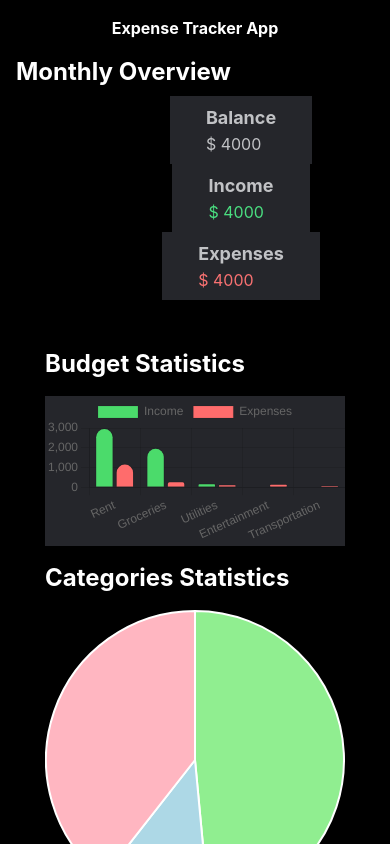
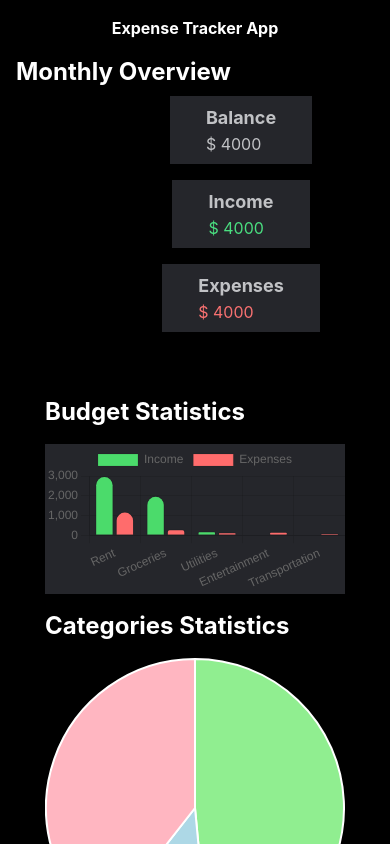
Before and after one commit to gloriabee/react-money-tracker, a React (Create React App) app: page / in a window 390 px wide. Shown: the top 844 px of the page. Built offline with nearby package versions, Linux system fonts and the light colour scheme.

Commit message:
responsive design fixing 2

```diff
--- a/src/components/Overview.js
+++ b/src/components/Overview.js
@@ -6,19 +6,19 @@ export default function Overview() {
      <h1 className="text-2xl font-bold mb-2 text-white">Monthly Overview</h1>
      <div className="flex flex-col md:flex-row justify-between items-center">
       {/* Balance */}
-      <div className="bg-cardBg text-cardText py-2 px-9">
+      <div className="bg-cardBg text-cardText py-2 px-9 mb-4 md:mb-0 md:mr-4">
         <h3 className="text-lg font-bold ">Balance</h3>
         <p>$ 4000</p>
       </div>
 
       {/* Income */}
-      <div className="bg-cardBg text-cardText py-2 px-9">
+      <div className="bg-cardBg text-cardText py-2 px-9 mb-4 md:mb-0 md:mr-4">
             <h3 className="text-lg font-bold ">Income</h3>
             <p className='text-green-400'>$ 4000</p>
       </div>
 
       {/* Expenses */}
-      <div className="bg-cardBg text-cardText py-2 px-9">
+      <div className="bg-cardBg text-cardText py-2 px-9 mb-4 md:mb-0 md:mr-4">
             <h3 className="text-lg font-bold ">Expenses</h3>
             <p className='text-red-400'>$ 4000</p>
       </div>
```
